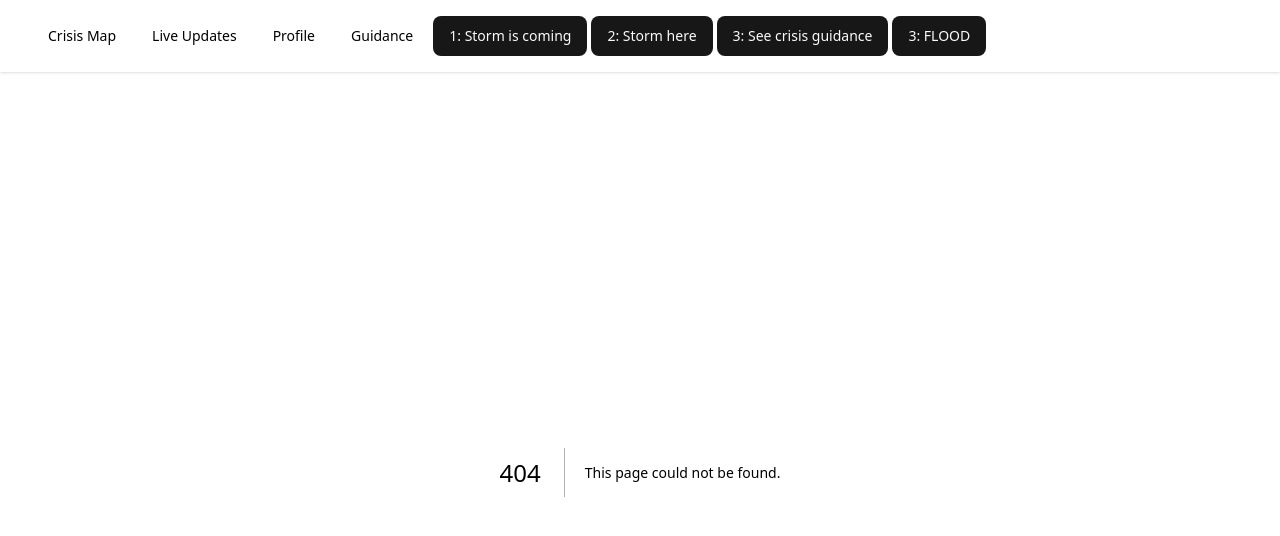
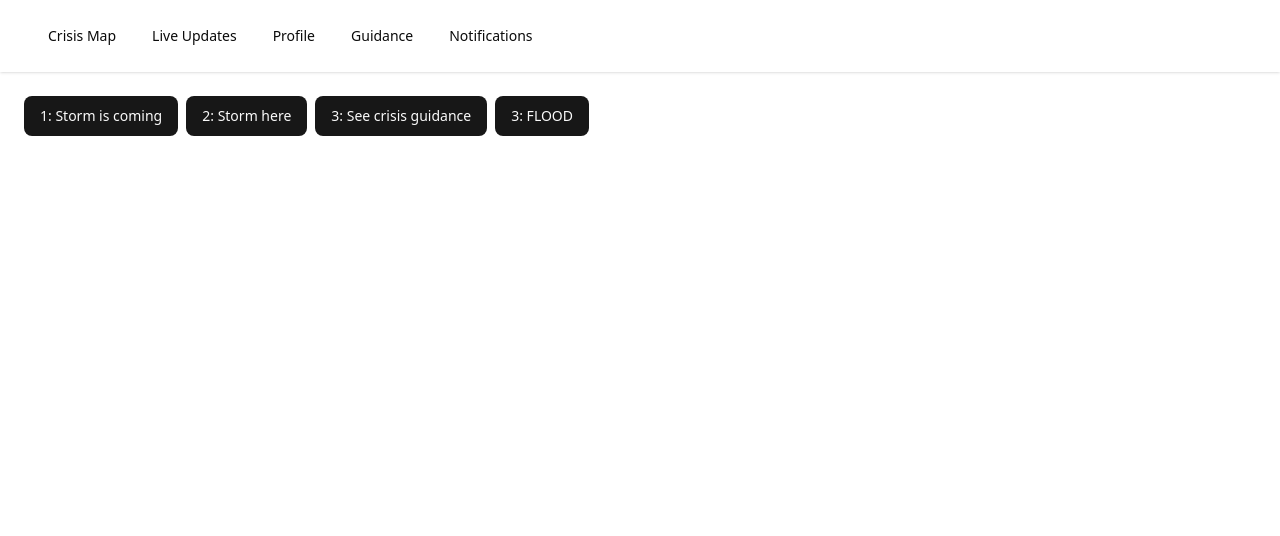
Before and after one commit to SanderSepp/omicron-app, a Next.js app: page /notifications in a window 1280 px wide. Before the commit this address had no page. Shown: the top 536 px of the page. Built offline with nearby package versions, Linux system fonts and the light colour scheme.

Commit message:
Add notifications page

```diff
--- a/src/app/components/navbar.tsx
+++ b/src/app/components/navbar.tsx
@@ -9,34 +9,6 @@ import {
   navigationMenuTriggerStyle,
   NavigationMenuViewport,
 } from "@/components/ui/navigation-menu";
-import { Button } from "@/components/ui/button";
-import { z } from "zod";
-import { type } from "@/app/api/openai/route";
-
-function showNotification(title: string, body: string, url?: string) {
-  if (typeof window === 'undefined' || !('Notification' in window)) {
-    console.warn('This browser does not support notifications.')
-    return
-  }
-
-  if (Notification.permission === 'granted') {
-    const notif = new Notification(title, {
-      body,
-      // icon: '/icons/alert.png', // ← optional
-    })
-    if (url) {
-      notif.onclick = () => {
-        window.open(url, '_self')
-      }
-    }
-  } else {
-    console.warn('Notification permission not granted.')
-  }
-}
-
-function setEventToLocalStorage(event: z.infer<typeof type>) {
-  localStorage.setItem('event', event)
-}
 
 export function NavBar() {
   return (
@@ -75,40 +47,13 @@ export function NavBar() {
                 </NavigationMenuLink>
               </Link>
             </NavigationMenuItem>
-
-            <Button
-              onClick={() => {
-                showNotification('⚠️ Weather Alert', 'Storm is coming', "http://localhost:3000/live-updates");
-                setEventToLocalStorage("thunderStorm")
-              }
-              }
-            >
-              1: Storm is coming
-            </Button>
-            <Button
-              onClick={() => {
-                showNotification('⚠️ Weather Alert', 'Storm here!', "http://localhost:3000/");
-              }
-              }
-            >
-              2: Storm here
-            </Button>
-            <Button
-              onClick={() =>
-                showNotification('ℹ️ Crisis Guidance', 'See crisis guidance', "http://localhost:3000/guidance")
-              }
-            >
-              3: See crisis guidance
-            </Button>
-            <Button
-              onClick={() => {
-                showNotification('ℹ️ FLOOD', 'FLOOD', "http://localhost:3000/");
-                setEventToLocalStorage("flood")
-              }
-              }
-            >
-              3: FLOOD
-            </Button>
+            <NavigationMenuItem>
+              <Link href="/notifications" passHref>
+                <NavigationMenuLink className={navigationMenuTriggerStyle()}>
+                  Notifications
+                </NavigationMenuLink>
+              </Link>
+            </NavigationMenuItem>
           </NavigationMenuList>
           <NavigationMenuViewport />
         </NavigationMenu>
--- /dev/null
+++ b/src/app/notifications/page.tsx
@@ -0,0 +1,70 @@
+"use client";
+
+import { z } from "zod";
+import type { type } from "@/app/api/openai/route";
+import { Button } from "@/components/ui/button";
+
+function showNotification(title: string, body: string, url?: string) {
+  if (typeof window === 'undefined' || !('Notification' in window)) {
+    console.warn('This browser does not support notifications.')
+    return
+  }
+
+  if (Notification.permission === 'granted') {
+    const notif = new Notification(title, {
+      body,
+      // icon: '/icons/alert.png', // ← optional
+    })
+    if (url) {
+      notif.onclick = () => {
+        window.open(url, '_self')
+      }
+    }
+  } else {
+    console.warn('Notification permission not granted.')
+  }
+}
+
+function setEventToLocalStorage(event: z.infer<typeof type>) {
+  localStorage.setItem('event', event)
+}
+
+export default function Notifications() {
+  return (
+    <div className="p-6 space-x-2">
+      <Button
+        onClick={() => {
+          showNotification('⚠️ Weather Alert', 'Storm is coming', "http://localhost:3000/live-updates");
+          setEventToLocalStorage("thunderStorm")
+        }
+        }
+      >
+        1: Storm is coming
+      </Button>
+      <Button
+        onClick={() => {
+          showNotification('⚠️ Weather Alert', 'Storm here!', "http://localhost:3000/");
+        }
+        }
+      >
+        2: Storm here
+      </Button>
+      <Button
+        onClick={() =>
+          showNotification('ℹ️ Crisis Guidance', 'See crisis guidance', "http://localhost:3000/guidance")
+        }
+      >
+        3: See crisis guidance
+      </Button>
+      <Button
+        onClick={() => {
+          showNotification('ℹ️ FLOOD', 'FLOOD', "http://localhost:3000/");
+          setEventToLocalStorage("flood")
+        }
+        }
+      >
+        3: FLOOD
+      </Button>
+    </div>
+  );
+}
--- a/src/app/page.tsx
+++ b/src/app/page.tsx
@@ -149,8 +149,6 @@ export default function MapPage() {
     }
   };
 
-  if (loading) return <div style={{ display: 'flex', width: '100%', height: '100vh', justifyContent: 'center', alignItems: 'center' }}><p>Loading...</p></div>
-
   const [profiles, setProfiles] = useState<any[]>(() => {
     try {
       return JSON.parse(localStorage.getItem("selectedProfile") || "[]");
@@ -188,6 +186,12 @@ export default function MapPage() {
       window.removeEventListener("localStorageChanged", onCustom);
     };
   }, []);
+
+  if (loading) {
+    return <div
+      style={{ display: 'flex', width: '100%', height: '100vh', justifyContent: 'center', alignItems: 'center' }}>
+      <p>Loading...</p></div>
+  }
 
 
   return (
```
Also changed, not shown: src/app/layout.tsx (indentation only).
